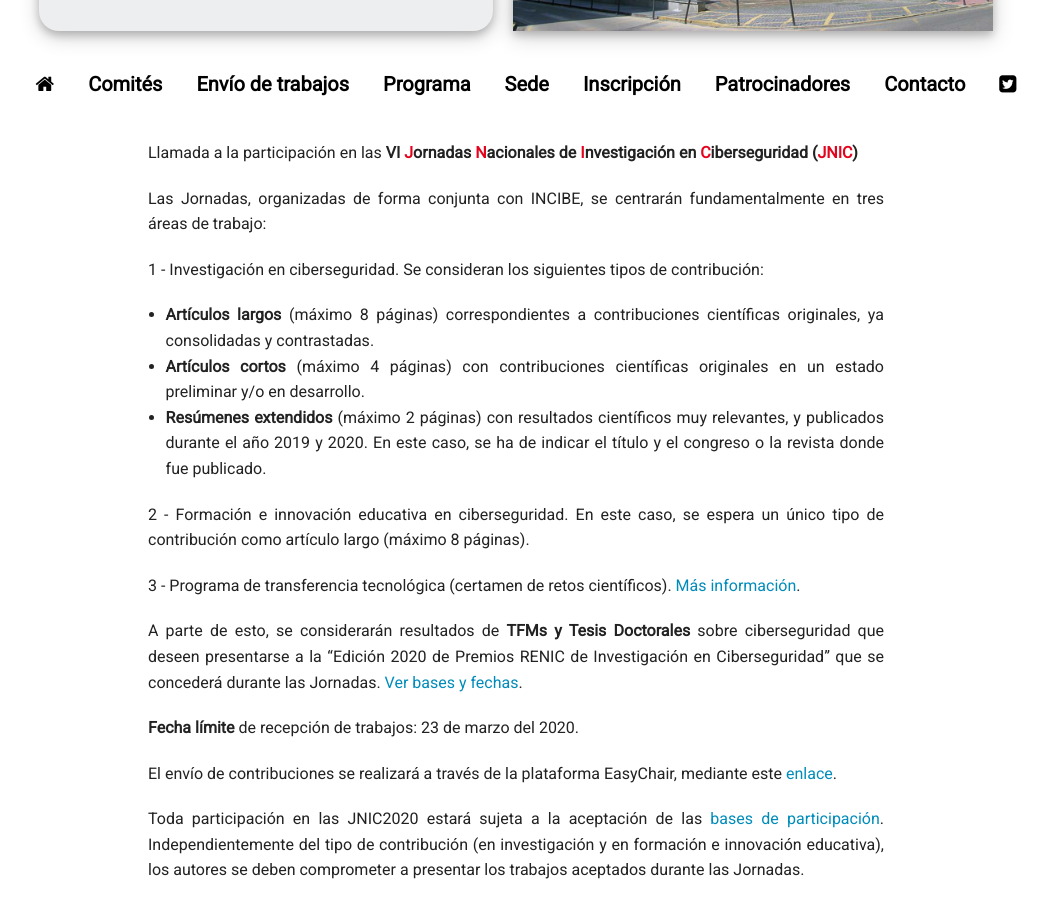
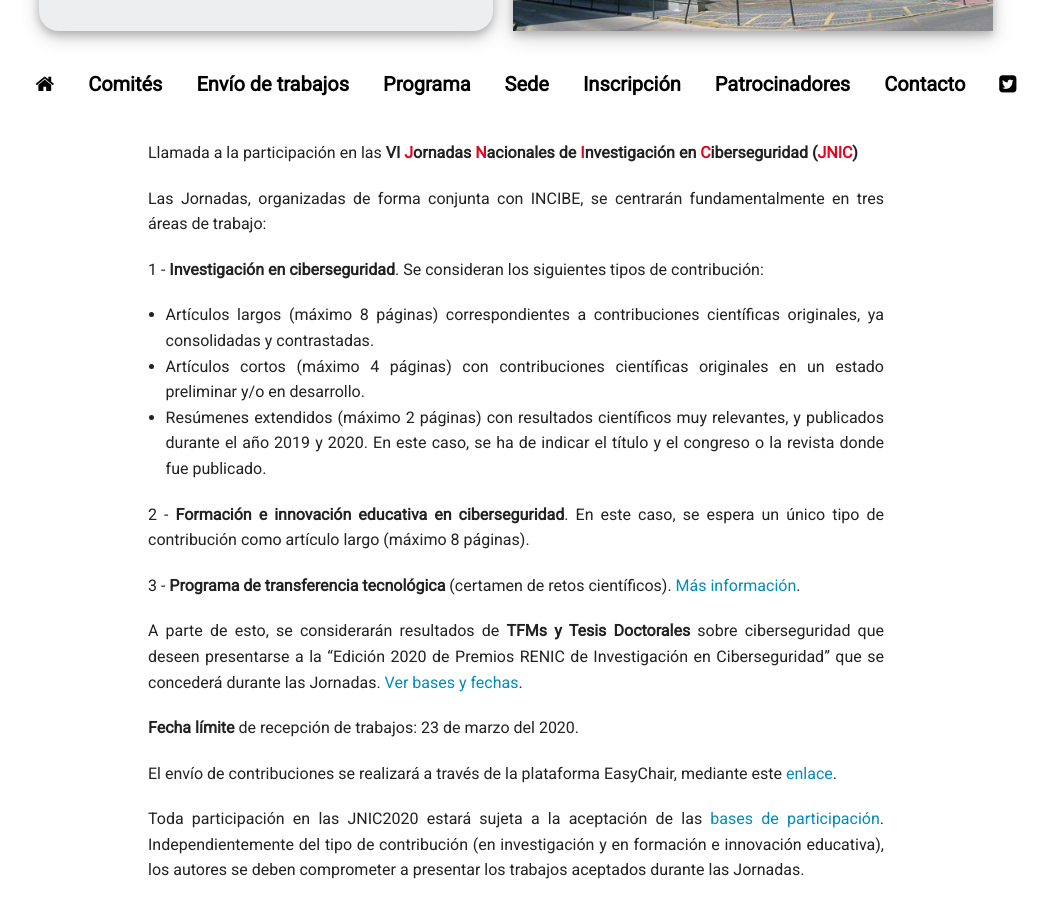
Before and after one commit to jnic2020/jnic2021.github.io, a Jekyll site: the page built from trabajos.md, in a window 1280 px wide and 900 px high, scrolled down 309 px. Shown: the whole window, without its empty margins (124-1172 px from the left). Built offline with Jekyll 4.4.1, drawn with Linux system fonts in a browser that asks for light colours; nearby versions of some CDN libraries.

```diff
--- a/trabajos.md
+++ b/trabajos.md
@@ -9,15 +9,15 @@ Llamada a la participación en las <b>VI <span style="color:#e3041e">J</span>orn
 
 Las Jornadas, organizadas de forma conjunta con INCIBE, se centrarán fundamentalmente en tres áreas de trabajo:
 
-1 - Investigación en ciberseguridad. Se consideran los siguientes tipos de contribución:
+1 - __Investigación en ciberseguridad__. Se consideran los siguientes tipos de contribución:
 
-*  __Artículos largos__ (máximo 8 páginas) correspondientes a contribuciones científicas originales, ya consolidadas y contrastadas.
-*  __Artículos cortos__ (máximo 4 páginas) con contribuciones científicas originales en un estado preliminar y/o en desarrollo.
-*  __Resúmenes extendidos__ (máximo 2 páginas) con resultados científicos muy relevantes, y publicados durante el año 2019 y 2020. En este caso, se ha de indicar el título y el congreso o la revista donde fue publicado.
+*  Artículos largos (máximo 8 páginas) correspondientes a contribuciones científicas originales, ya consolidadas y contrastadas.
+*  Artículos cortos (máximo 4 páginas) con contribuciones científicas originales en un estado preliminar y/o en desarrollo.
+*  Resúmenes extendidos (máximo 2 páginas) con resultados científicos muy relevantes, y publicados durante el año 2019 y 2020. En este caso, se ha de indicar el título y el congreso o la revista donde fue publicado.
 
-2 - Formación e innovación educativa en ciberseguridad. En este caso, se espera un único tipo de contribución como artículo largo (máximo 8 páginas).
+2 - __Formación e innovación educativa en ciberseguridad__. En este caso, se espera un único tipo de contribución como artículo largo (máximo 8 páginas).
 
-3 - Programa de transferencia tecnológica (certamen de retos científicos). [Más información](https://transferencia.jnic.es/edicion-2019-20).
+3 - __Programa de transferencia tecnológica__ (certamen de retos científicos). [Más información](https://transferencia.jnic.es/edicion-2019-20).
 
 A parte de esto, se considerarán resultados de __TFMs y Tesis Doctorales__ sobre ciberseguridad que deseen presentarse a la “Edición 2020 de Premios RENIC de Investigación en Ciberseguridad” que se concederá durante las Jornadas. [Ver bases y fechas](https://www.renic.es/es/convocados-los-premios-de-investigacion-en-ciberseguridad-2020).
 
```
